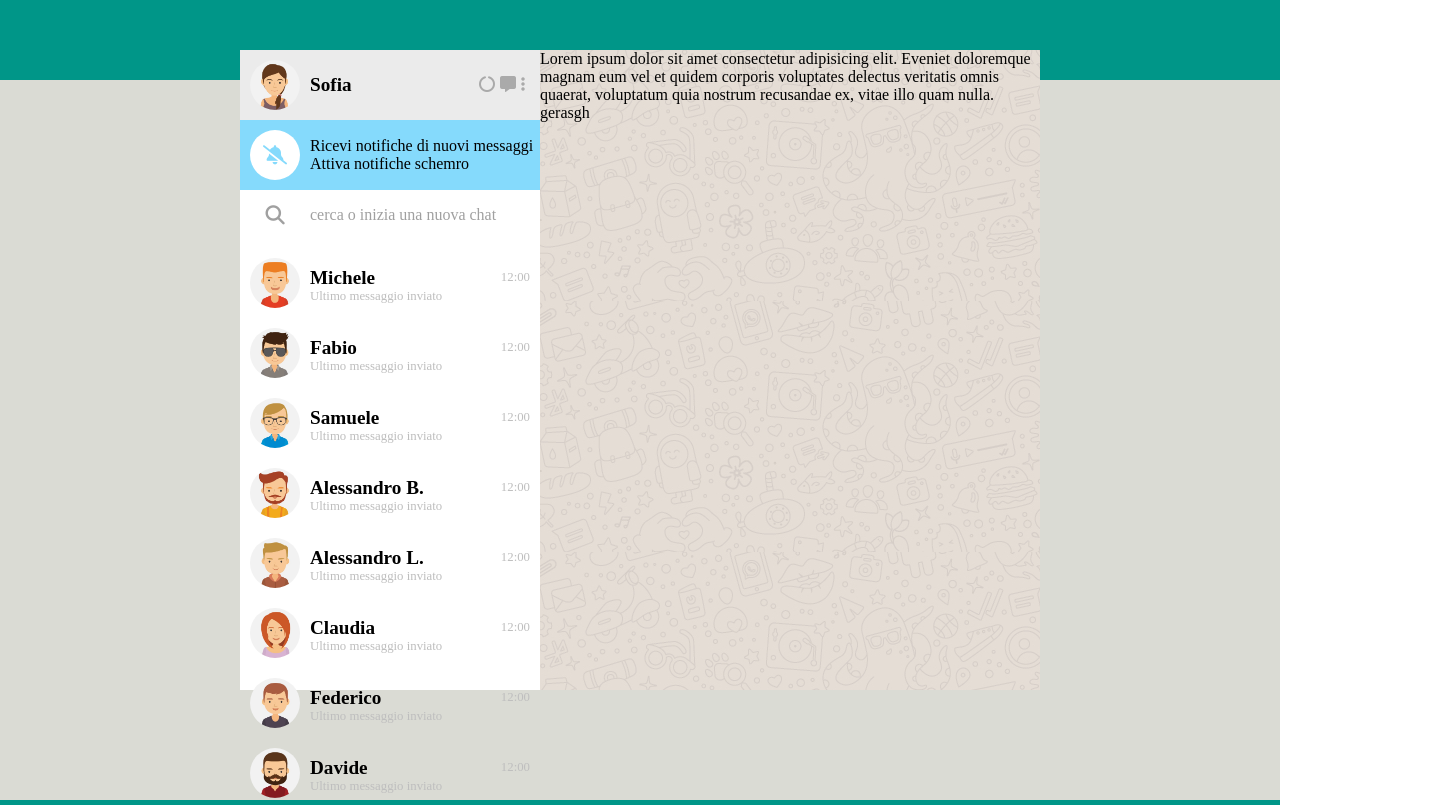
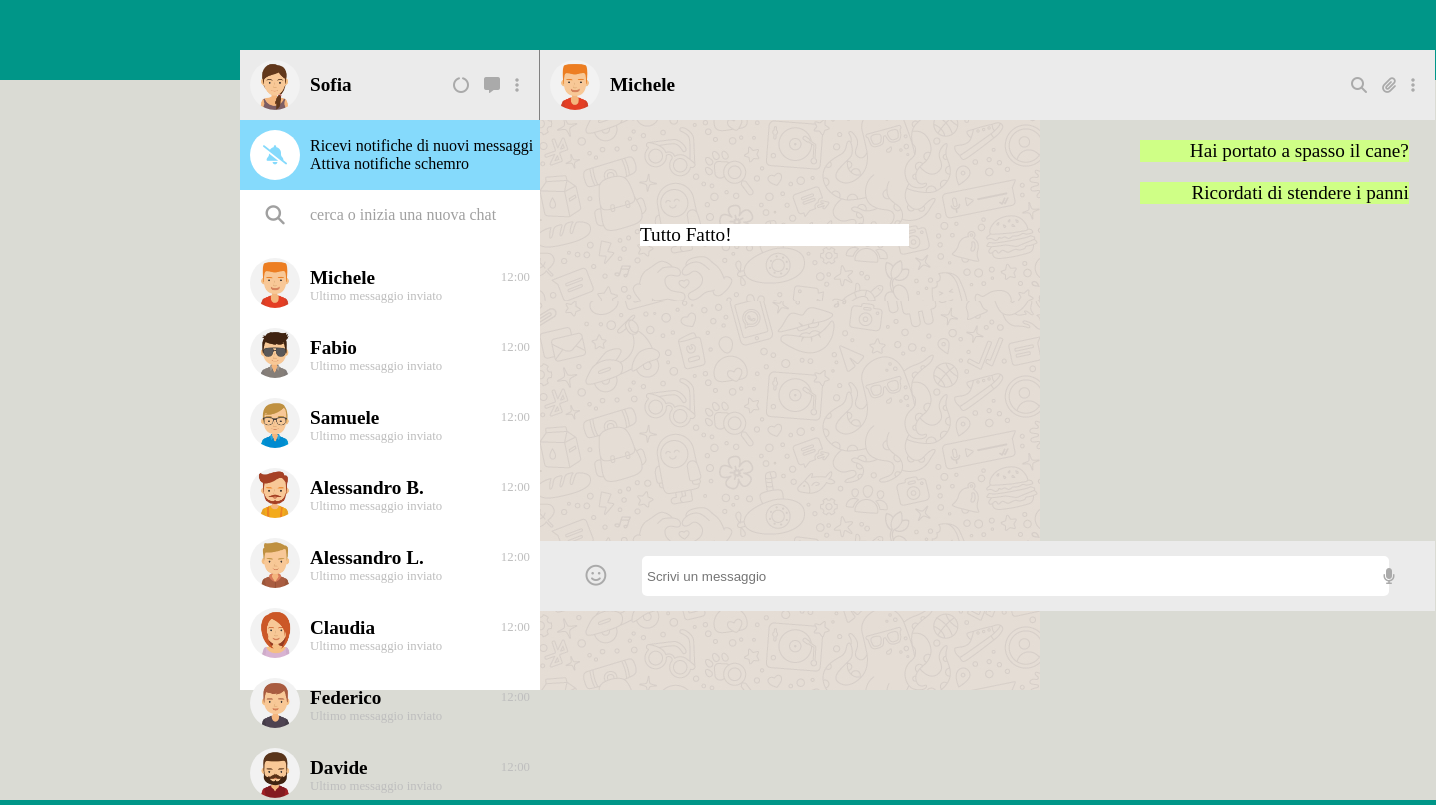
Before and after one commit to LorenzoBertarelli/vue-boolzapp, a plain HTML site: page index.html in a window 1280 px wide. Shown: the top 805 px of the page, 1436 px wide, since content can reach past the window. Drawn offline with nearby package versions, Linux system fonts and the light colour scheme.

Commit message:
aggiunte html css

```diff
--- a/css/style.css
+++ b/css/style.css
@@ -15,6 +15,9 @@ a {
     margin-right: 5px;
 }
 
+i {
+    padding: 5px;
+}
 .container {
     display: flex;
     height: 100%;
@@ -43,6 +46,7 @@ a {
     display: flex;
     align-items: center;
     justify-content: space-between;
+    border-right: 1px solid gray;
 }
 
 .header-left {
@@ -137,4 +141,76 @@ img {
 
 .right-column {
     background-image: url("../img/mine.jpg");
+    width: 100%;
+    min-width: 300px;
+    height: 80vh;
 }
+
+.right-column-header {
+    width: 895px;
+    height: 70px;
+    background-color: rgb(235, 235, 235);
+    display: flex;
+    align-items: center;
+    justify-content: space-between;
+    position: relative;
+}
+
+.chat-message {
+    position: absolute;
+    width: 70%;
+}
+
+.left-chat-box {
+    display: flex;
+    width: 30%;
+    background-color: rgb(207, 255, 134);
+    margin-top: 20px;
+    margin-left: 600px;
+    font-size: 1.2rem;
+    justify-content: flex-end;
+}
+
+.right-chat-box {
+    display: flex;
+    width: 30%;
+    background-color: rgb(255, 255, 255);
+    margin-top: 20px;
+    font-size: 1.2rem;
+    justify-content: flex-start;
+    margin-left: 100px;
+    }
+
+.footer-right {
+    width: 895px;
+    height: 70px;
+    background-color: rgb(235, 235, 235);
+    display: flex;
+    align-items: center;
+    position: absolute;
+    bottom: 189px;
+}
+
+.emoji {
+    margin-left: 25px;
+    font-size: 1.3rem;
+    width: 10%;
+    text-align: center;
+}
+
+.write-message {
+    width: 80%;
+    text-align: center;
+}
+
+.message{
+    height: 40px;
+    border-radius: 5px;
+    border: none;
+    padding: 5px;
+}
+
+.mic {
+    width: 10%;
+    text-align: center;
+}
--- a/index.html
+++ b/index.html
@@ -64,11 +64,51 @@
                 </div>
 
                 <div class="right-column">
-                    Lorem ipsum dolor sit amet consectetur adipisicing elit. Eveniet doloremque magnam eum vel et quidem corporis voluptates delectus veritatis omnis quaerat, voluptatum quia nostrum recusandae ex, vitae illo quam nulla.
+                    <div class="right-column-header">
+                        <div class="header-left">
+                            <img src="img/avatar_1.jpg" alt="Michele">
+                            <p class="name-avatar"><strong>Michele</strong></p>
+                        </div>
+                        <div class="icons">
+                            <a href=""><i class="fa-solid fa-magnifying-glass"></i></a>
+                            <a href=""><i class="fa-solid fa-paperclip"></i></a>
+                            <a href=""><i class="fas fa-ellipsis-v"></i></a>
+                        </div>
+                    </div>
 
+                        <div class="chat-message">
+                            <div class="left-chat-box">
+                                <div class="chat-left">
+                                    Hai portato a spasso il cane?
+                                </div>
+                            </div>
+                            <div class="left-chat-box">
+                                Ricordati di stendere i panni
+                            </div>
+                            <div class="right-chat-box">
+                                Tutto Fatto!
+                            </div>
+                        </div>
 
+                        <div class="footer-right">
+                            <div class="emoji">
+                                <div class="icons">
+                                    <a href=""><i class="fa-regular fa-face-smile"></i></a>
+                                </div>
+                            </div>
 
-                    gerasgh
+                            <div class="write-message">
+                                <input name="mioTesto" type="text" placeholder="Scrivi un messaggio" size="90" class="message"/>
+                            </div>
+
+                            <div class="mic">
+                                <div class="icons">
+                                    <a href=""><i class="fa-solid fa-microphone"></i></a>
+                                </div>
+                            </div>
+
+                        </div>
+
                 </div>
             </div>
         </div>
```
